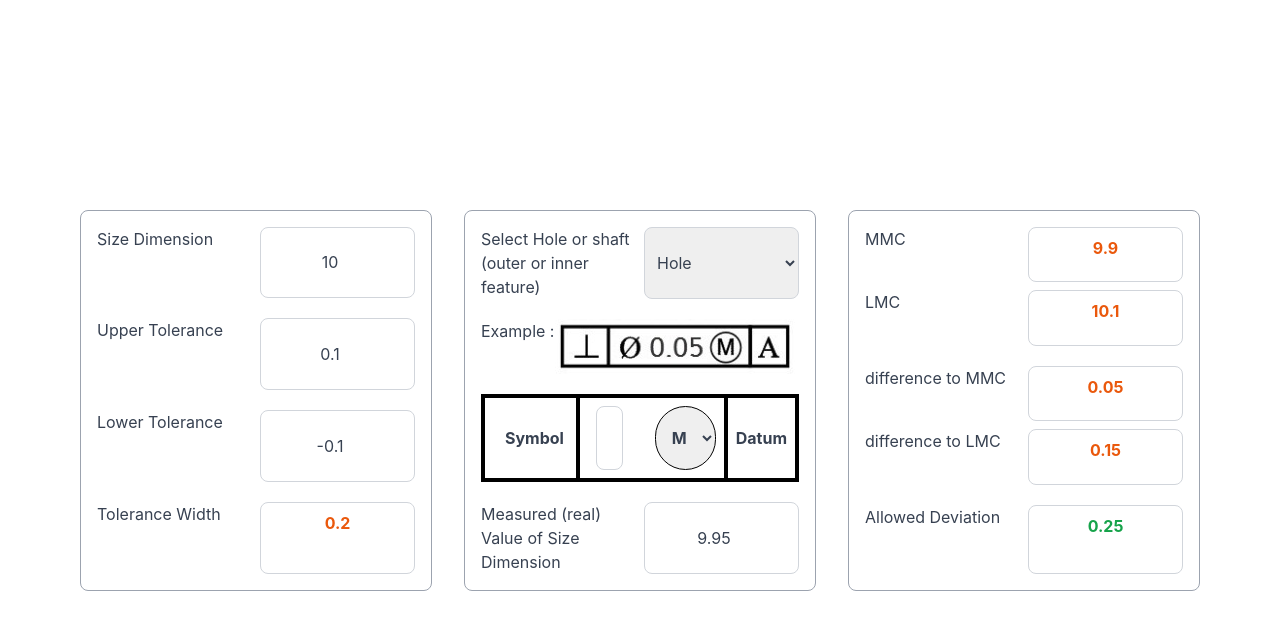
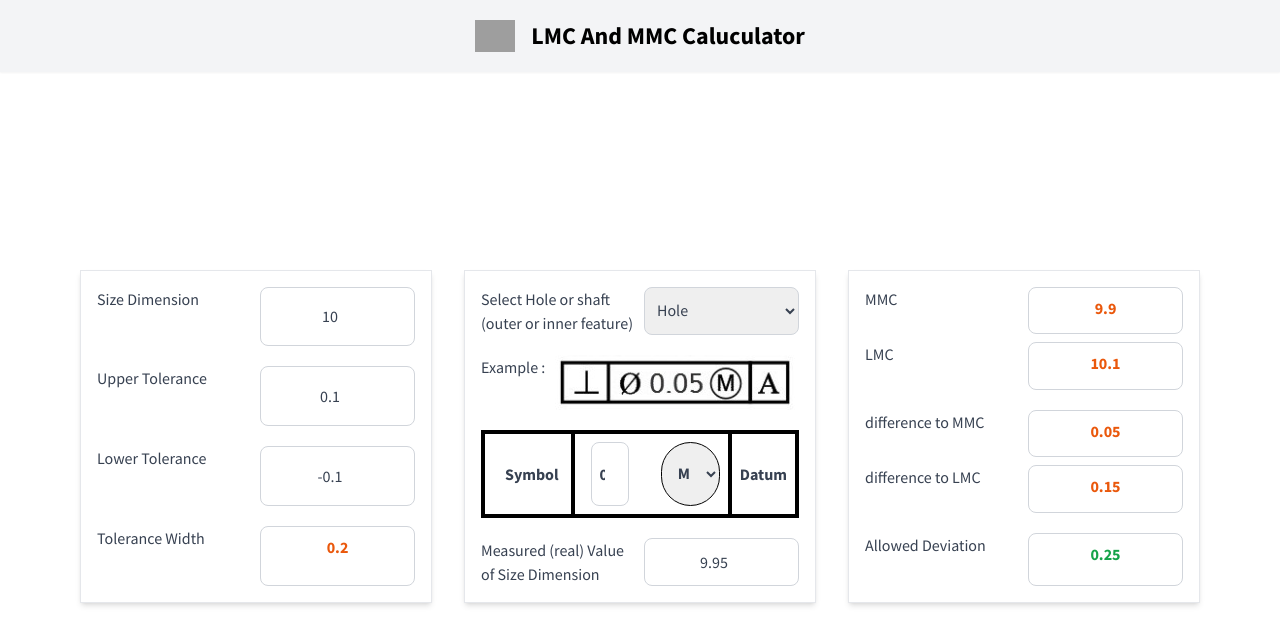
Before and after one commit to moharamfatema/lmc-and-mmc-calculator, a React (Create React App) app: page / in a window 1280 px wide. Shown: the top 644 px of the page. Built offline with nearby package versions, Linux system fonts and the light colour scheme; grey boxes are pictures that could not be loaded.

Commit message:
+ navbar and more styling

```diff
--- a/public/index.html
+++ b/public/index.html
@@ -2,11 +2,11 @@
 <html lang="en">
 	<head>
 		<meta charset="utf-8" />
-		<link rel="icon" href="%PUBLIC_URL%/favicon.ico" />
+		<link rel="icon" href="https://import.cdn.thinkific.com/582390%2Fcustom_site_themes%2Fid%2F5xI9wUZASaKKrFLCTNUU_android-chrome-512x512.png" />
 		<meta name="viewport" content="width=device-width, initial-scale=1" />
 		<meta name="theme-color" content="#000000" />
 		<meta name="description" content="LMC and MMC Calculator" />
-		<link rel="apple-touch-icon" href="%PUBLIC_URL%/logo192.png" />
+		<link rel="apple-touch-icon" href="https://import.cdn.thinkific.com/582390%2Fcustom_site_themes%2Fid%2F5xI9wUZASaKKrFLCTNUU_android-chrome-512x512.png" />
 		<!--
       manifest.json provides metadata used when your web app is installed on a
       user's mobile device or desktop. See https://developers.google.com/web/fundamentals/web-app-manifest/
--- a/src/App.tsx
+++ b/src/App.tsx
@@ -4,7 +4,24 @@ import './App.css'
 
 function App() {
     return (
-        <div className='App  top-0'>
+        <div className='App flex flex-col h-[100vh]'>
+            <nav className='navbar bg-gray-100 flex p-5 font-black shadow-sm  text-black'>
+                <a
+                    className='navbar-brand flex m-auto justify-between gap-4'
+                    href='#'
+                >
+                    <img
+                        src='https://import.cdn.thinkific.com/582390%2Fcustom_site_themes%2Fid%2F5xI9wUZASaKKrFLCTNUU_android-chrome-512x512.png'
+                        width='40'
+                        height='40'
+                        className='d-inline-block align-top'
+                        alt='Excedify'
+                    />
+                    <span className='text-2xl font-bold'>
+						LMC And MMC Caluculator
+                    </span>
+                </a>
+            </nav>
             <Main />
         </div>
     )
--- a/src/app/Main.tsx
+++ b/src/app/Main.tsx
@@ -40,7 +40,7 @@ const Main: FC = () => {
     // eslint-disable-next-line @typescript-eslint/no-explicit-any
 
     return (
-        <div className='main flex w-full h-[100vh] justify-center items-center p-20 my-20 xl:my-0'>
+        <div className='main flex w-full justify-center items-center lg:p-20 my-10 xl:my-auto'>
             <div className='wrapper grid grid-cols-1 xl:grid-cols-3 gap-8 my-10'>
                 <StateContext.Provider
                     value={{ state, setState, result, setResult }}
--- a/src/index.css
+++ b/src/index.css
@@ -1,4 +1,4 @@
-@import url('https://fonts.googleapis.com/css2?family=Roboto:wght@300;400;500;700;900&display=swap');
+@import url('https://fonts.googleapis.com/css2?family=Source+Sans+Pro:wght@300;400;700;900&display=swap');
 
 @tailwind base;
 @tailwind components;
@@ -6,12 +6,12 @@
 
 body {
   margin: 0;
-  font-family: -apple-system, BlinkMacSystemFont, 'Segoe UI', 'Roboto', 'Oxygen',
+  /* font-family: -apple-system, BlinkMacSystemFont, 'Segoe UI', 'Roboto', 'Oxygen',
     'Ubuntu', 'Cantarell', 'Fira Sans', 'Droid Sans', 'Helvetica Neue',
-    sans-serif;
+    sans-serif; */
   -webkit-font-smoothing: antialiased;
   -moz-osx-font-smoothing: grayscale;
-  @apply text-left;
+  @apply text-left align-middle;
 }
 
 code {
@@ -39,5 +39,5 @@ label , .label, div{
 }
 
 .section{
-  @apply border border-gray-400 rounded-lg p-4 gap-y-5;
+  @apply border border-gray-200 p-4 gap-y-5 shadow-md hover:shadow-lg;
 }
--- a/tailwind.config.js
+++ b/tailwind.config.js
@@ -3,7 +3,7 @@ module.exports = {
     content: ['./src/**/*.{js,jsx,ts,tsx}'],
     theme: {
         fontFamily: {
-            sans: ['Roboto', 'sans-serif'],
+            sans: ['Source Sans Pro', 'sans-serif'],
         },
         extend: {},
     },
```
